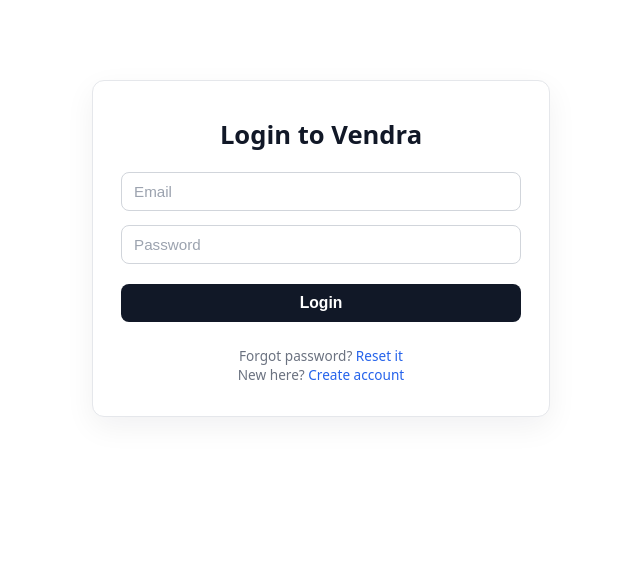
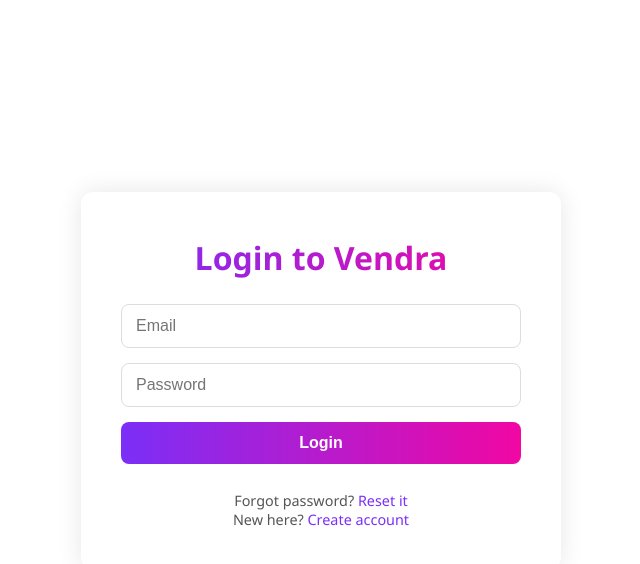
Before and after one commit to auroraweb945/vendra.io, a React (Vite) app in the folder frontend/vite-project/: page /login in a window 1280 px wide. Shown: the top 564 px of the page, without its empty margins (319-959 px from the left). Built offline with nearby package versions, Linux system fonts and the light colour scheme.

Commit message:
returned the old css

```diff
--- a/frontend/vite-project/src/styles/auth.css
+++ b/frontend/vite-project/src/styles/auth.css
@@ -1,115 +1,93 @@
 /* src/styles/auth.css */
-/* Minimal, clean login styling – scoped to .auth-wrapper only */
+body {
+  margin: 0;
+  padding: 0;
+  background: #fff;
+  font-family: 'Segoe UI', sans-serif;
+}
 
+/* Page background (instead of styling <body>, scope it to .auth-wrapper) */
 .auth-wrapper {
-  background: #ffffff;
-  padding: 32px 28px;
+  background: #fff;
+  padding: 40px;
   border-radius: 12px;
   width: 100%;
   max-width: 400px;
-  margin: 10vh auto;
-  box-shadow: 0 10px 30px rgba(15, 23, 42, 0.06);
-  border: 1px solid #e5e7eb;
-  font-family: system-ui, -apple-system, BlinkMacSystemFont, "Segoe UI", sans-serif;
-  animation: fadeIn 0.4s ease-out;
+  margin: 15% auto; /* centers it without using body flex */
+  box-shadow: 0 0 25px rgba(0, 0, 0, 0.1);
+  animation: fadeIn 0.5s ease-in-out;
 }
 
-/* Title */
 .auth-wrapper h2 {
-  margin-bottom: 20px;
-  font-size: 1.6rem;
-  font-weight: 600;
+  margin-bottom: 25px;
+  font-size: 2rem;
   text-align: center;
-  color: #111827;
+  background: linear-gradient(90deg, #7b2ff7, #f107a3);
+  -webkit-background-clip: text;
+  -webkit-text-fill-color: transparent;
 }
 
 /* Form */
 .auth-wrapper form {
   display: flex;
   flex-direction: column;
-  gap: 14px;
+  gap: 15px;
 }
 
 /* Inputs */
 .auth-wrapper input {
-  padding: 10px 12px;
+  padding: 12px 14px;
+  border: 1px solid #ddd;
   border-radius: 8px;
-  border: 1px solid #d1d5db;
-  font-size: 0.95rem;
-  outline: none;
-  transition: border-color 0.2s ease, box-shadow 0.2s ease, background-color 0.2s ease;
-}
-
-.auth-wrapper input::placeholder {
-  color: #9ca3af;
+  font-size: 1rem;
+  transition: all 0.2s ease;
 }
 
 .auth-wrapper input:focus {
-  border-color: #2563eb;
-  box-shadow: 0 0 0 2px rgba(37, 99, 235, 0.12);
-  background-color: #f9fafb;
+  border-color: #7b2ff7;
+  outline: none;
+  box-shadow: 0 0 0 3px rgba(123,47,247,0.15);
 }
 
 /* Button */
 .auth-wrapper button {
-  margin-top: 6px;
-  background: #111827;
-  color: #ffffff;
-  padding: 10px 12px;
-  font-size: 0.98rem;
+  background: linear-gradient(90deg, #7b2ff7, #f107a3);
+  color: #fff;
+  padding: 12px;
+  font-size: 1rem;
   font-weight: 600;
   border: none;
   border-radius: 8px;
   cursor: pointer;
-  transition: background-color 0.2s ease, transform 0.15s ease, box-shadow 0.2s ease;
+  transition: all 0.25s ease;
 }
 
 .auth-wrapper button:hover {
-  background: #020617;
-  transform: translateY(-1px);
-  box-shadow: 0 6px 14px rgba(15, 23, 42, 0.18);
+  transform: translateY(-2px);
+  box-shadow: 0 6px 14px rgba(0,0,0,0.1);
 }
 
 /* Links under the form */
 .auth-wrapper .link {
-  margin-top: 10px;
-  font-size: 0.85rem;
+  margin-top: 12px;
+  font-size: 0.9rem;
   text-align: center;
-  color: #6b7280;
+  color: #555;
 }
 
 .auth-wrapper .link a {
-  color: #2563eb;
+  color: #7b2ff7;
   font-weight: 500;
   text-decoration: none;
-  transition: color 0.2s ease, text-decoration-color 0.2s ease;
+  transition: color 0.2s ease;
 }
-
 .auth-wrapper .link a:hover {
-  color: #1d4ed8;
+  color: #f107a3;
   text-decoration: underline;
 }
 
-/* Small fade-in animation */
+/* Animation */
 @keyframes fadeIn {
-  from {
-    opacity: 0;
-    transform: translateY(10px);
-  }
-  to {
-    opacity: 1;
-    transform: translateY(0);
-  }
+  from { opacity: 0; transform: translateY(15px); }
+  to { opacity: 1; transform: translateY(0); }
 }
-
-/* Responsive tweaks */
-@media (max-width: 480px) {
-  .auth-wrapper {
-    margin: 8vh 16px;
-    padding: 24px 20px;
-  }
-
-  .auth-wrapper h2 {
-    font-size: 1.4rem;
-  }
-}
```
